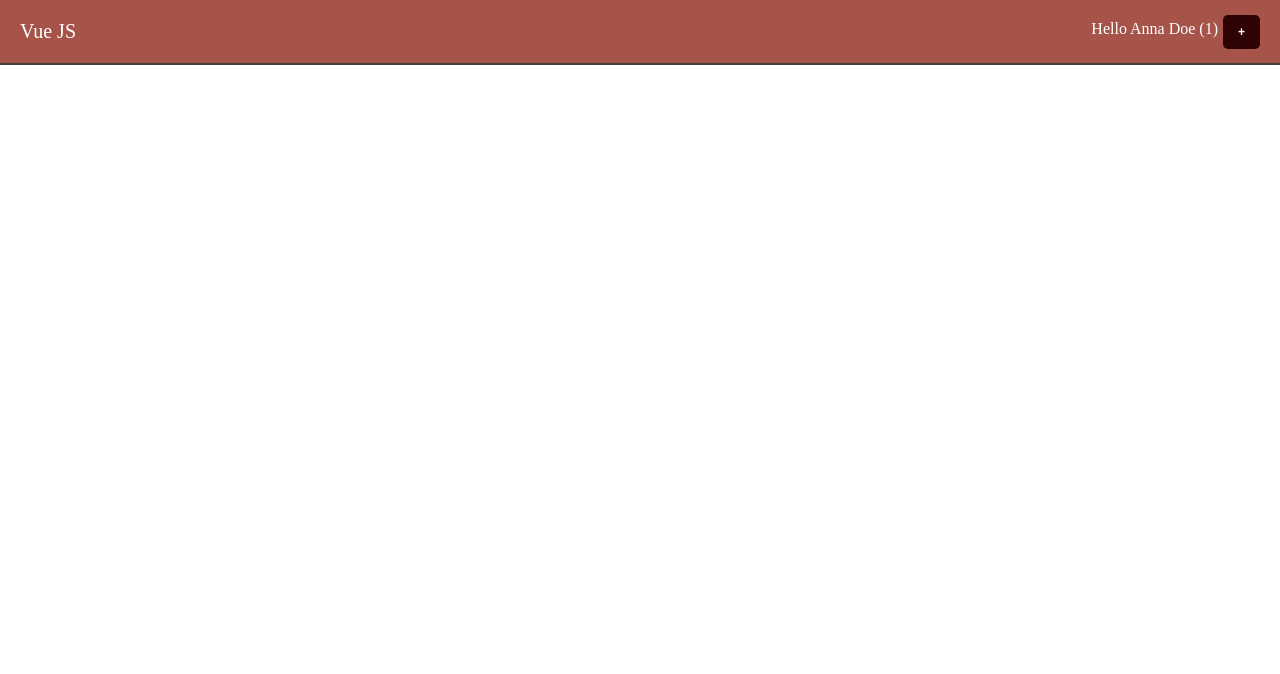
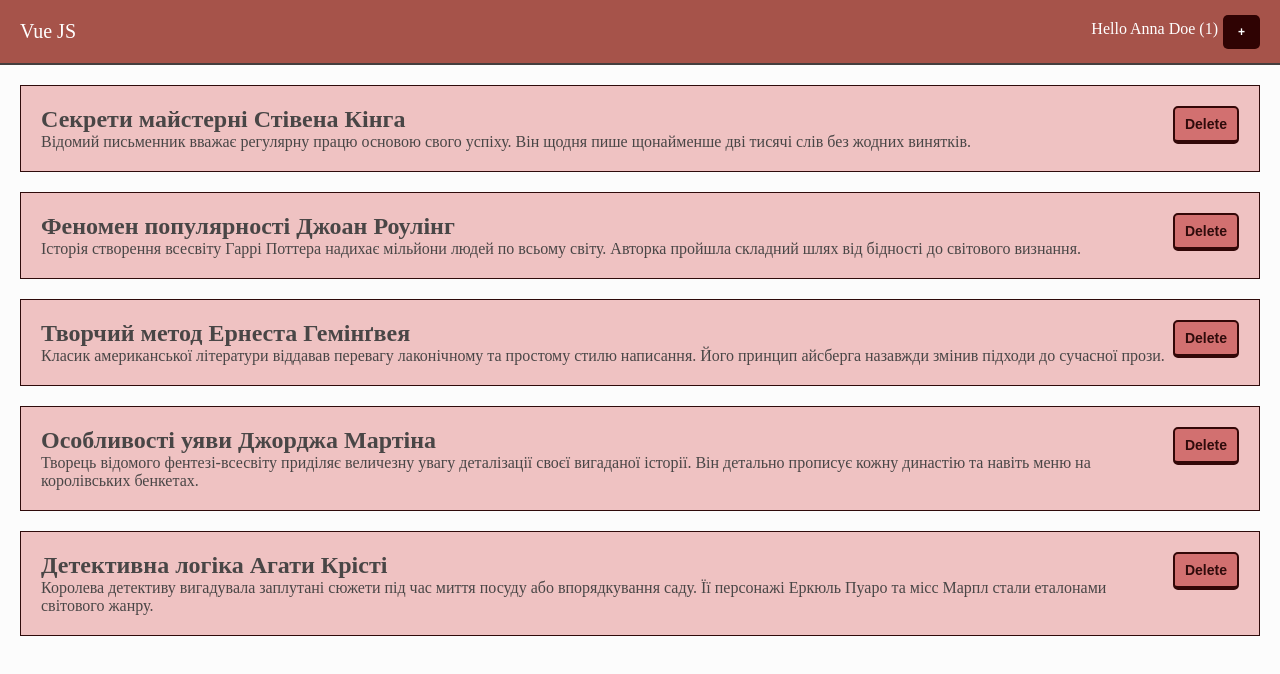
Before and after one commit to tatiana-baranova/Vue-JS-Django, a Vue app: page / in a window 1280 px wide. Shown: the top 674 px of the page. Built offline with nearby package versions, Linux system fonts and the light colour scheme.

Commit message:
add articles

```diff
--- a/src/App.vue
+++ b/src/App.vue
@@ -1,12 +1,14 @@
 <template>
     <Header title="Vue JS" />
+    <Articles />
 </template>
 
 <script>
 import Header from './components/Header.vue';
+import Articles from './components/Articles.vue';
 export default {
     components:{
-        Header
+        Header, Articles
     }
 
 };
@@ -17,5 +19,7 @@
     padding: 0;
     box-sizing: border-box;
 }
-
+body{
+    background-color: #fcfcfc;
+}
 </style>
--- /dev/null
+++ b/src/components/Articles.vue
@@ -0,0 +1,89 @@
+<template>
+        <div v-if="articles.length > 0" id="articles">
+            <div class="post" v-for="el in articles" :key="el.id">
+                <button @click="deletePost(el.id)">Delete</button>
+                <h2>{{ el.title }}</h2>
+                <p>{{ el.text }}</p>
+            </div>
+        </div>
+        <h1 class="empty" v-else> Статті відсутні на даний момент</h1>
+</template>
+
+<script>
+export default{
+    name:'Articles',
+    data(){
+        return{
+            articles:[
+                {
+                    "id": 1,
+                    "title": "Секрети майстерні Стівена Кінга",
+                    "text": "Відомий письменник вважає регулярну працю основою свого успіху. Він щодня пише щонайменше дві тисячі слів без жодних винятків."
+                },
+                {
+                    "id": 2,
+                    "title": "Феномен популярності Джоан Роулінг",
+                    "text": "Історія створення всесвіту Гаррі Поттера надихає мільйони людей по всьому світу. Авторка пройшла складний шлях від бідності до світового визнання."
+                },
+                {
+                    "id": 3,
+                    "title": "Творчий метод Ернеста Гемінґвея",
+                    "text": "Класик американської літератури віддавав перевагу лаконічному та простому стилю написання. Його принцип айсберга назавжди змінив підходи до сучасної прози."
+                },
+                {
+                    "id": 4,
+                    "title": "Особливості уяви Джорджа Мартіна",
+                    "text": "Творець відомого фентезі-всесвіту приділяє величезну увагу деталізації своєї вигаданої історії. Він детально прописує кожну династію та навіть меню на королівських бенкетах."
+                },
+                {
+                    "id": 5,
+                    "title": "Детективна логіка Агати Крісті",
+                    "text": "Королева детективу вигадувала заплутані сюжети під час миття посуду або впорядкування саду. Її персонажі Еркюль Пуаро та місс Марпл стали еталонами світового жанру."
+                }
+            ]
+        }
+    },
+    methods: {
+        deletePost(id){
+            this.articles = this.articles.filter(el => el.id !== id)
+        }
+    }
+}
+</script>
+
+<style scoped>
+#articles{
+    margin: 20px;
+}
+
+#articles .post{
+    background-color: rgba(234, 169, 169, 0.691);
+    padding: 20px;
+    margin-bottom: 20px;
+    border: 1px solid #2f0b0b;
+    color: #494646;
+    float: left;
+    width: 100%;
+}
+#articles button{
+    float: right;
+    background-color: #d27070;
+    border: 2px solid #320707;
+    border-bottom-width: 4px;
+    padding: 8px 10px;
+    font-weight: 600;
+    color: #2f0b0b;
+    border-radius: 5px;
+    font-size: 14px;
+    cursor: pointer;
+}
+#articles button:hover{
+    margin-top: 2px;
+    border-bottom-width: 2px;
+
+}
+.empty{
+    margin: 20px;
+    color: #494646;
+}
+</style>
--- a/src/components/Header.vue
+++ b/src/components/Header.vue
@@ -8,6 +8,7 @@
 
 <script>
 export default {
+    name: 'Header',
     data(){
         return {
             user:{
```
